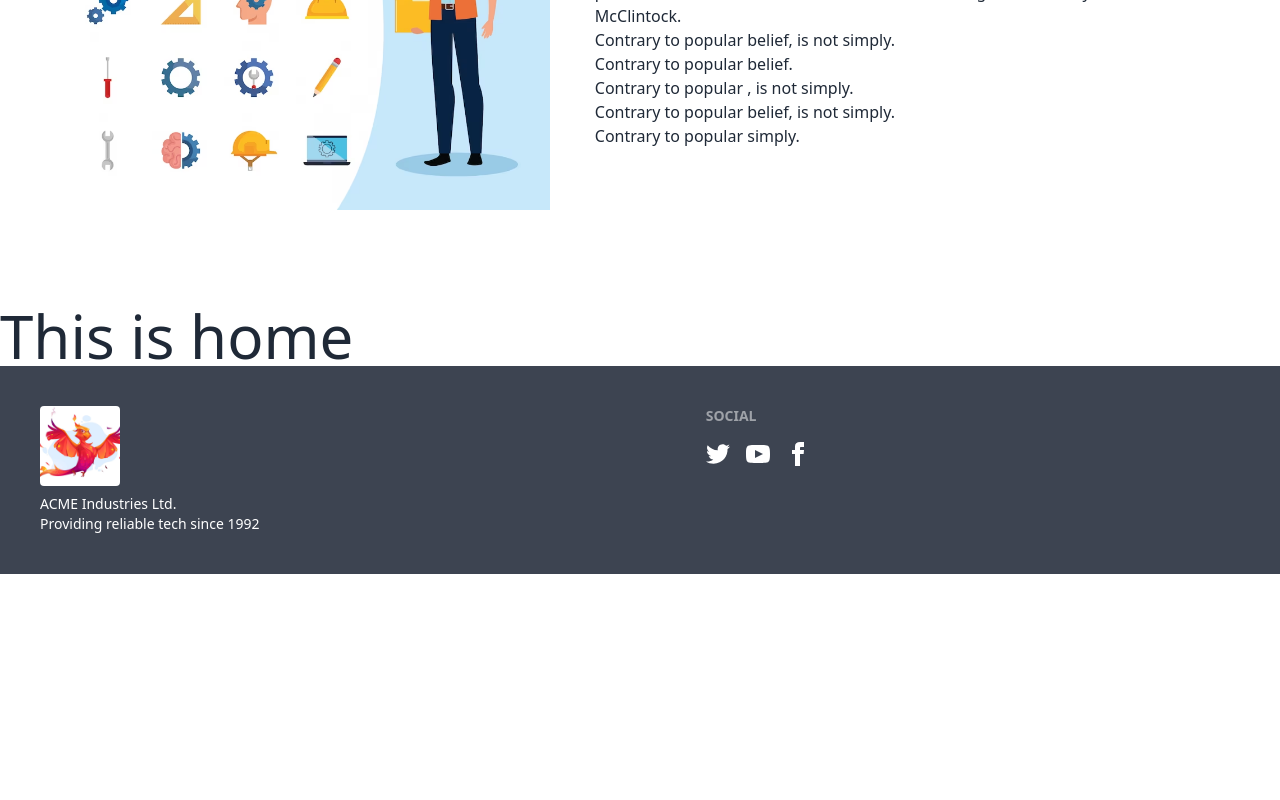
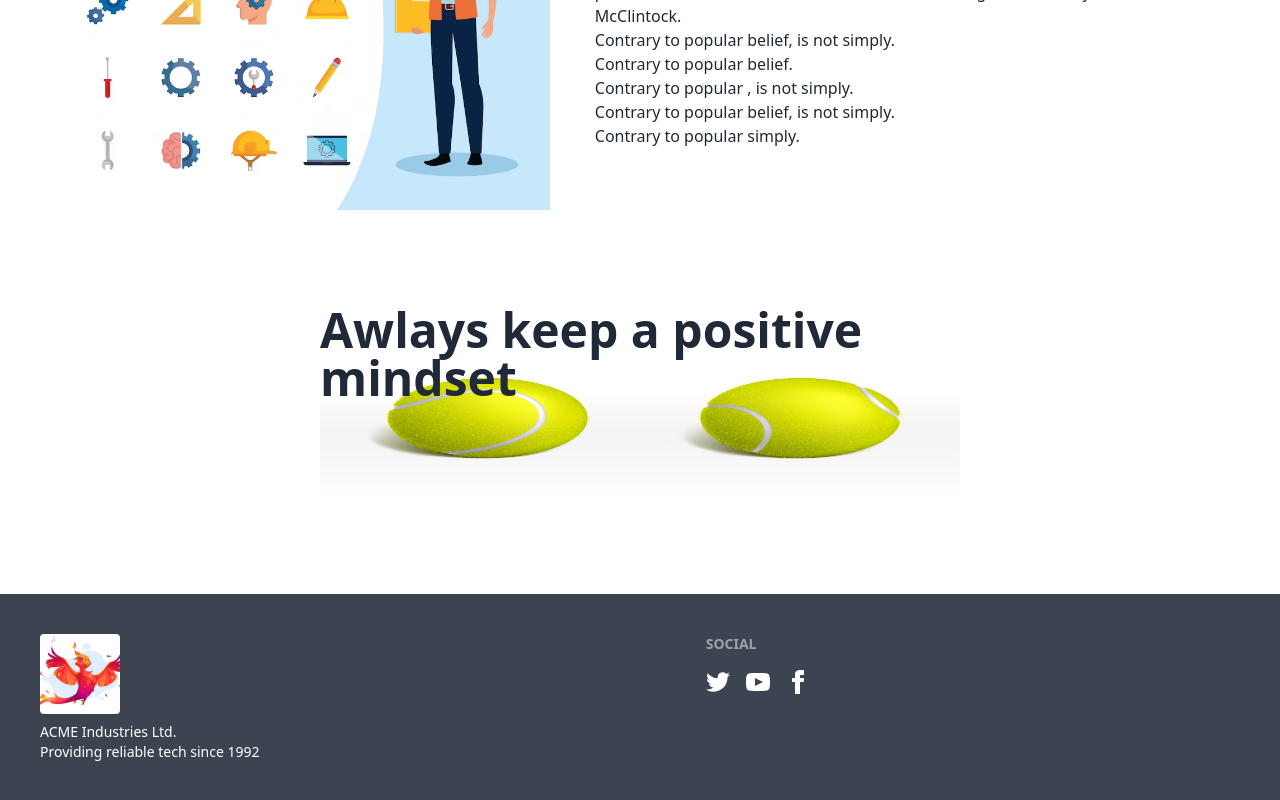
Before and after one commit to taslima97/resume, a React (Vite) app: page / in a window 1280 px wide. Shown: the part 1710-2510 px from the top of the page. Before the commit the page ends 2284 px from the top, so only its background shows below. Built offline with nearby package versions, Linux system fonts and the light colour scheme; no server answers.

Commit message:
home page done

```diff
--- a/src/page/Home/Home/Home.jsx
+++ b/src/page/Home/Home/Home.jsx
@@ -3,8 +3,7 @@ import About from "../About/About";
 import Banner from "../Banner/Banner";
 import Gallery from "../Gallery/Gallery";
 import Tab from "../Tab/Tab";
-
-
+import img from '../../../assets/images/two-new.jpg'
 const Home = () => {
 
     return (
@@ -13,7 +12,13 @@ const Home = () => {
             <Gallery></Gallery>
             <Tab></Tab>
             <About></About>
-           <h2 className="text-6xl">This is home</h2>
+            <div className="relative my-24 mx-auto w-1/2 bg-gradient-to-r from-[#f1b3b3] to-[rgba(21, 21, 21, 0)]">
+                <img className="h-48 w-full" src={img} alt="" />
+                <div className="absolute top-0 bottom-0">
+                    <h2 className="text-5xl font-bold">Awlays keep a positive <br /> mindset</h2>
+
+                </div>
+            </div>
         </div>
     );
 };
```
Also changed, not shown: src/assets/images/two-new.jpg (added).
